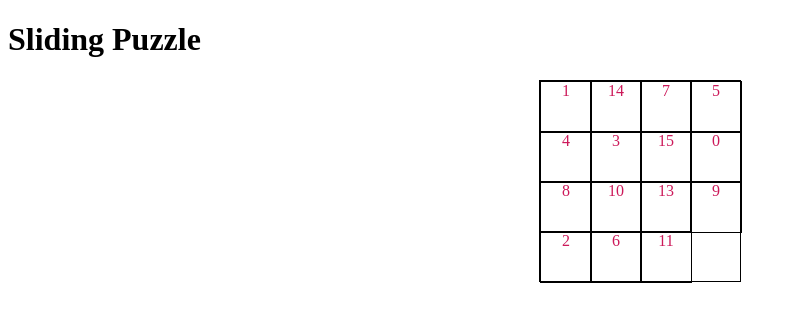
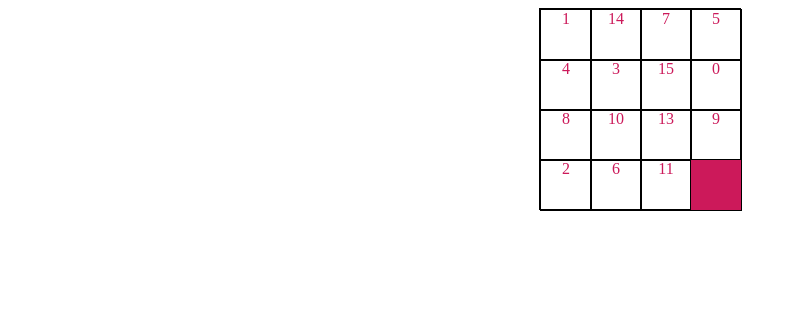
Before and after one commit to volkanduru/SlidingPuzzle, a plain HTML site: page index.html in a window 1280 px wide. Shown: the whole page, without its empty margins (0-796 px from the left). Drawn offline with Linux system fonts and the light colour scheme.

Commit message:
Fill blankbox

```diff
--- a/index.html
+++ b/index.html
@@ -6,7 +6,7 @@
     <script src="main.js"></script>
   </head>
   <body onload="init();">
-  <h1>Sliding Puzzle</h1>
+  <!-- <h1>Sliding Puzzle</h1> -->
    <div id="gamebox">
    </div>
   </body>
--- a/main.css
+++ b/main.css
@@ -4,6 +4,10 @@
     border: 1px solid #000;
     margin: 0 auto;
     position:relative;
+}
+
+#empty {
+    background-color: #cc195a;
 }
 
 #gamebox>div {
--- a/main.js
+++ b/main.js
@@ -22,8 +22,10 @@ function resize() {
     for (i=0; i<rw; i++) {
         for (j=0; j<cl; j++) {
             temp++;
-            if((i+1)*(j+1) != (rw*cl)) { // blank box
-                html+='<div id="p'+(square[temp-1])+'" style="top:'+top+'px; left:'+left+'px;">'+(square[temp-1])+'</div>';
+            if((i+1)*(j+1) == (rw*cl)) { // blank box
+                html+='<div onclick="move('+i+', '+j+')" id="empty" style="top:'+top+'px; left:'+left+'px;"></div>';
+            } else {
+                html+='<div onclick="move('+i+', '+j+')" id="p'+(square[temp-1])+'" style="top:'+top+'px; left:'+left+'px;">'+(square[temp-1])+'</div>';
             }
             left += box;
         }
@@ -40,6 +42,10 @@ function init() {
     resize();
 }
 
+function move(x,y) {
+    console.log('x:'+ x + '-y:'+y);
+}
+
 function shuffle(array) {
   var copy = [], n = array.length, i;
 
```
